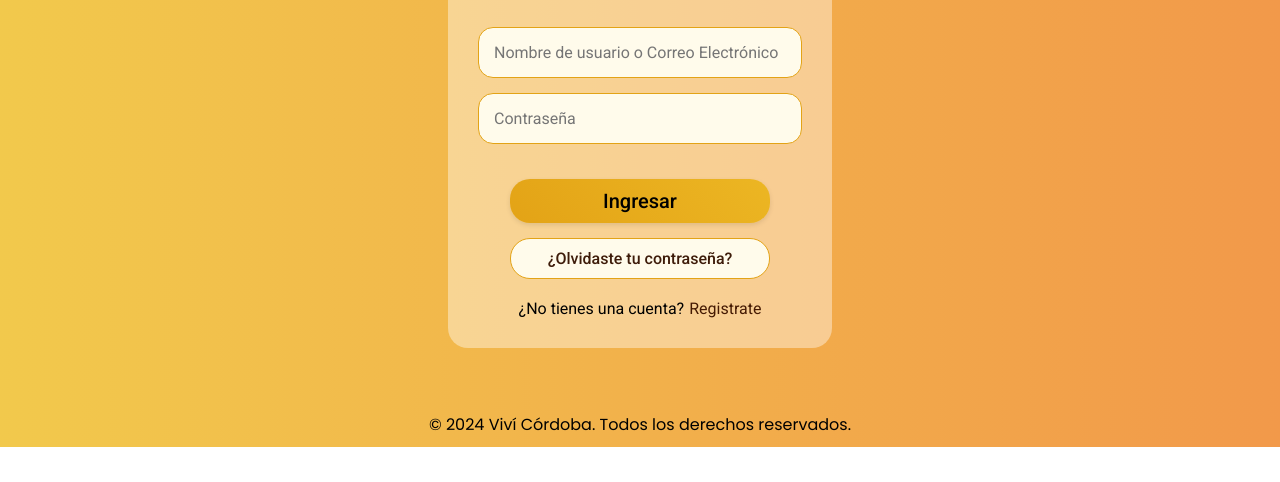
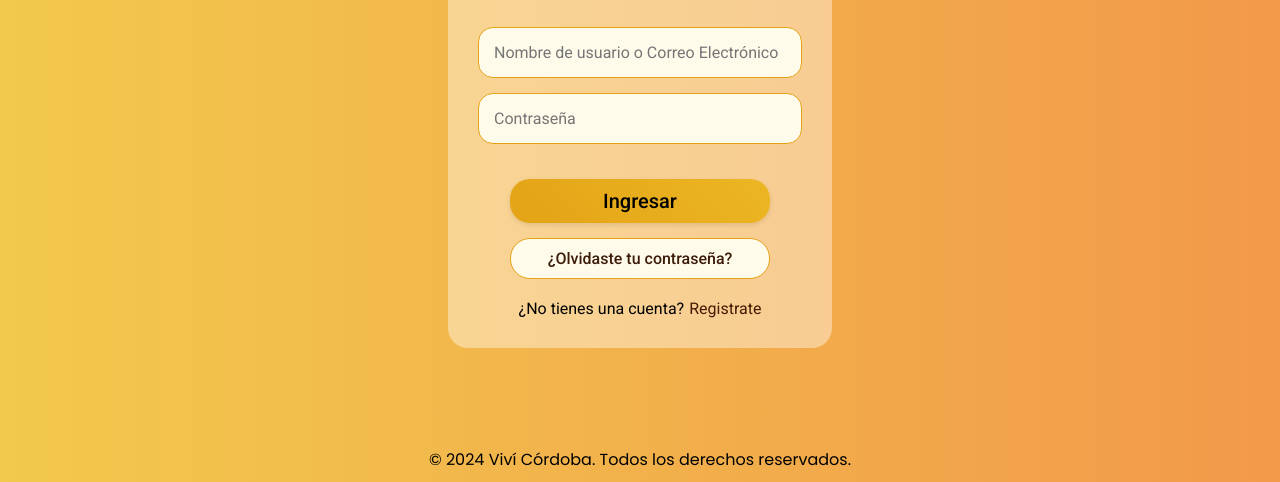
Before and after one commit to FlorenciaVergara/LandingPage-Nucba, a plain HTML site: page ingresar.html in a window 1280 px wide. Shown: the part 353-835 px from the top of the page. Before the commit the page ends 800 px from the top, so only its background shows below. Drawn offline with Linux system fonts and the light colour scheme.

Commit message:
modificaciones footer

```diff
--- a/css/styles-ingresar.css
+++ b/css/styles-ingresar.css
@@ -210,8 +210,4 @@ body{
     .registrar_enlace:hover{
         text-decoration: underline;
     }
-
-    .footer{
-        position: absolute;
-    }
 }
--- a/css/styles-registrar.css
+++ b/css/styles-registrar.css
@@ -196,8 +196,4 @@ body{
     .ingresar_enlace:hover{
         background: #e3a316;
     }
-
-    .footer{
-        position: absolute;
-    }
 }
```
